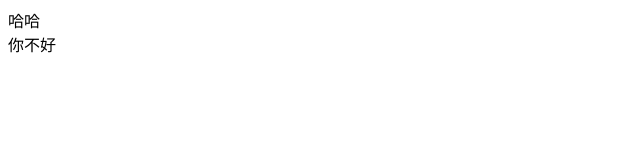
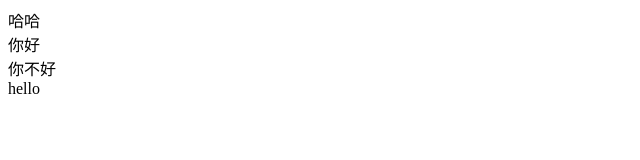
Before and after one commit to huangsir3/demo_0624, a plain HTML site: page index.html in a window 1280 px wide. Shown: the whole page, without its empty margins (0-640 px from the left). Drawn offline with Linux system fonts and the light colour scheme.

Commit message:
third commit

```diff
--- a/index.html
+++ b/index.html
@@ -7,7 +7,9 @@
 <body>
 <div>
   <div>哈哈</div>
+  <div>你好</div>
   <div>你不好</div>
+  <div>hello</div>
 </div>
 </body>
 </html>
```
